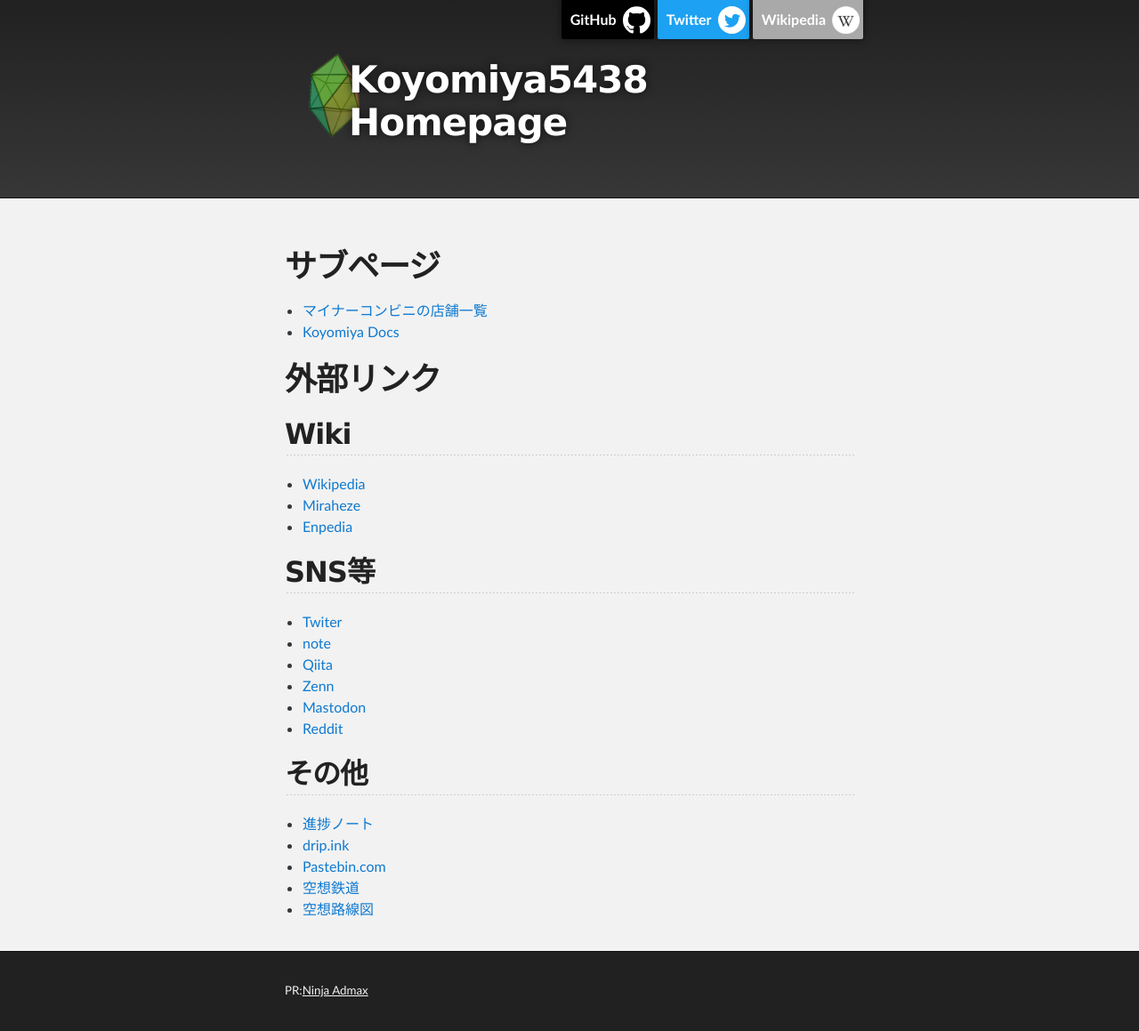
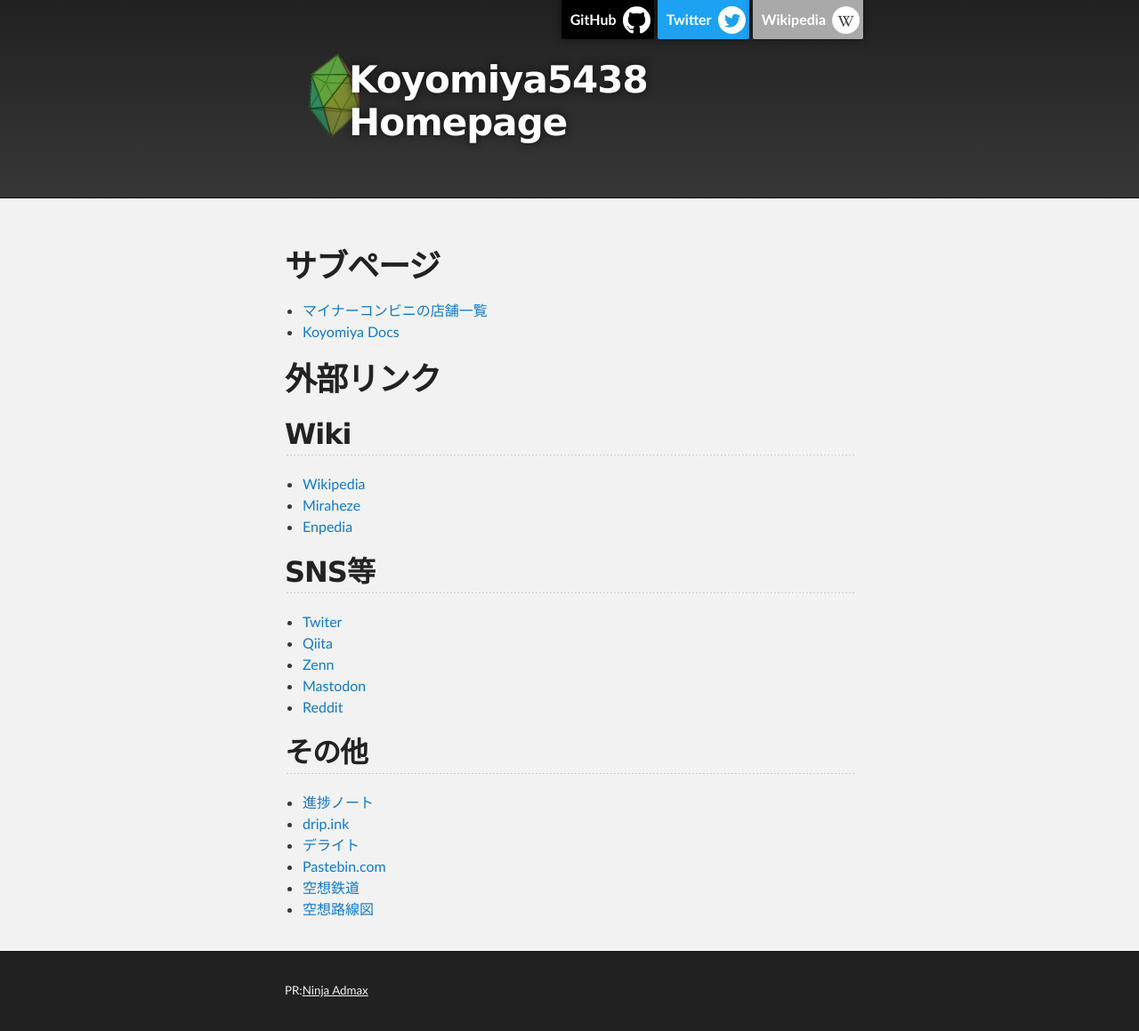
Before and after one commit to koyomiyahouya/koyomiyahouya.github.io, a Jekyll site: the page built from index.md, in a window 1280 px wide. Shown: the whole page at 89% size. Built offline with Jekyll 4.4.1, drawn with Linux system fonts in a browser that asks for light colours; the repository's description, which GitHub fills in, is left out.

Commit message:
Update index.md

```diff
--- a/index.md
+++ b/index.md
@@ -14,7 +14,6 @@ title: Koyomiya5438 Homepage
 
 ## SNS等
 * [Twiter](https://twitter.com/koyomiyahouya)
-* [note](https://note.com/koyomiya)
 * [Qiita](https://qiita.com/Koyomiya)
 * [Zenn](https://zenn.dev/koyomiya)
 * [Mastodon](https://fedibird.com/@koyomiya)
@@ -23,6 +22,7 @@ title: Koyomiya5438 Homepage
 ## その他
 * [進捗ノート](https://shinchoku.net/users/koyomiyahouya)
 * [drip.ink](https://drip.ink/users/koyomiya)
+* [デライト](https://dlt.kitetu.com/KNo.9-547E)
 * [Pastebin.com](https://pastebin.com/u/Koyomiya)
 * [空想鉄道](https://railway.chi-zu.net/159817.html)
 * [空想路線図](https://chart.chi-zu.net/9157.html)
```
